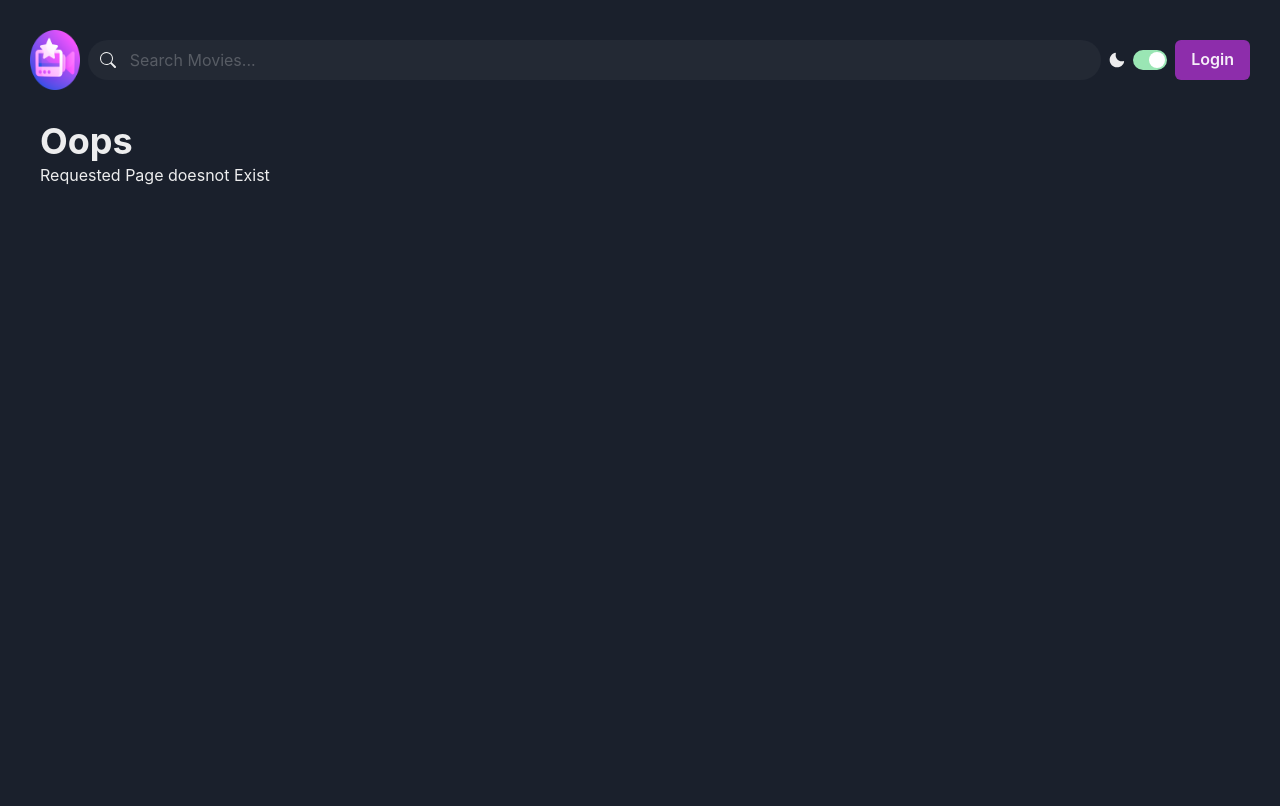
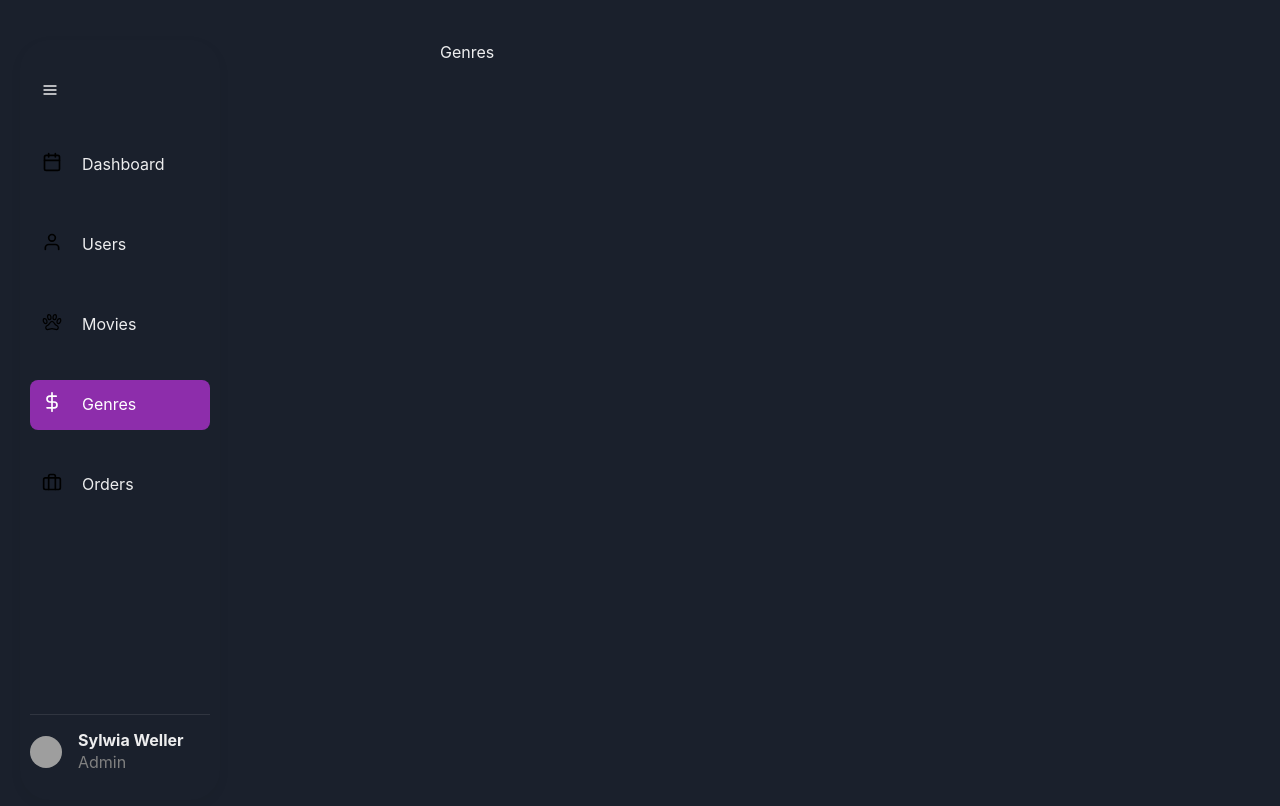
Before and after one commit to ShujaShah/Movie-Rental-FE, a React (Vite) app: page /admin-dashboard/genres in a window 1280 px wide. Shown: the top 806 px of the page. Built offline with nearby package versions, Linux system fonts and the light colour scheme; grey boxes are pictures that could not be loaded.

Commit message:
added admin routes

```diff
--- /dev/null
+++ b/src/components/admin-components/Dashboard.jsx
@@ -0,0 +1,11 @@
+import React from 'react';
+
+const Dashboard = () => {
+  return (
+    <>
+      <h1>Dashboard</h1>
+    </>
+  );
+};
+
+export default Dashboard;
--- /dev/null
+++ b/src/components/admin-components/Genres.jsx
@@ -0,0 +1,11 @@
+import React from 'react';
+
+const Genres = () => {
+  return (
+    <>
+      <h1>Genres</h1>
+    </>
+  );
+};
+
+export default Genres;
--- /dev/null
+++ b/src/components/admin-components/Movies.jsx
@@ -0,0 +1,11 @@
+import React from 'react';
+
+const Movies = () => {
+  return (
+    <>
+      <h1>Movies</h1>
+    </>
+  );
+};
+
+export default Movies;
--- a/src/components/admin-components/NavItem.jsx
+++ b/src/components/admin-components/NavItem.jsx
@@ -22,10 +22,15 @@ export default function NavItem({ icon, title, active, navSize, onClick }) {
     >
       <Menu placement="right">
         <Link
-          backgroundColor={active && '#AEC8CA'}
+          backgroundColor={active && '#8d2dab'}
+          color={active && '#fff '}
           p={3}
           borderRadius={8}
-          _hover={{ textDecor: 'none', backgroundColor: '#AEC8CA' }}
+          _hover={{
+            textDecor: 'none',
+            color: '#fff',
+            backgroundColor: '#8d2dab',
+          }}
           w={navSize == 'large' && '100%'}
           onClick={handleItemClick}
         >
@@ -34,7 +39,8 @@ export default function NavItem({ icon, title, active, navSize, onClick }) {
               <Icon
                 as={icon}
                 fontSize="xl"
-                color={active ? '#82AAAD' : 'gray.500'}
+                color={active ? '#fff' : '#000'}
+                _hover={{ textDecor: 'none', color: '#fff' }}
               />
               <Text ml={5} display={navSize == 'small' ? 'none' : 'flex'}>
                 {title}
--- /dev/null
+++ b/src/components/admin-components/Orders.jsx
@@ -0,0 +1,11 @@
+import React from 'react';
+
+const Orders = () => {
+  return (
+    <>
+      <h1>Orders</h1>
+    </>
+  );
+};
+
+export default Orders;
--- a/src/components/admin-components/Sidebar.jsx
+++ b/src/components/admin-components/Sidebar.jsx
@@ -18,7 +18,7 @@ import {
 } from 'react-icons/fi';
 import { IoPawOutline } from 'react-icons/io5';
 import NavItem from './NavItem';
-import { useNavigate } from 'react-router-dom';
+import { NavLink, useNavigate } from 'react-router-dom';
 
 export default function Sidebar() {
   const [navSize, changeNavSize] = useState('large');
@@ -59,18 +59,37 @@ export default function Sidebar() {
           navSize={navSize}
           icon={FiCalendar}
           title="Dashboard"
-          onClick={() => handleNavItemClick('/admin-dashboard/register')}
-          active
+          onClick={() => handleNavItemClick('/admin-dashboard/')}
+          active={location.pathname === '/admin-dashboard/'}
         />
         <NavItem
           navSize={navSize}
           icon={FiUser}
           title="Users"
-          onClick={() => handleNavItemClick('/admin-dashboard/login')}
+          onClick={() => handleNavItemClick('/admin-dashboard/users')}
+          active={location.pathname === '/admin-dashboard/users'}
         />
-        <NavItem navSize={navSize} icon={IoPawOutline} title="Movies" />
-        <NavItem navSize={navSize} icon={FiDollarSign} title="Genres" />
-        <NavItem navSize={navSize} icon={FiBriefcase} title="Orders" />
+        <NavItem
+          navSize={navSize}
+          icon={IoPawOutline}
+          title="Movies"
+          onClick={() => handleNavItemClick('/admin-dashboard/movies')}
+          active={location.pathname === '/admin-dashboard/movies'}
+        />
+        <NavItem
+          navSize={navSize}
+          icon={FiDollarSign}
+          title="Genres"
+          onClick={() => handleNavItemClick('/admin-dashboard/genres')}
+          active={location.pathname === '/admin-dashboard/genres'}
+        />
+        <NavItem
+          navSize={navSize}
+          icon={FiBriefcase}
+          title="Orders"
+          onClick={() => handleNavItemClick('/admin-dashboard/orders')}
+          active={location.pathname === '/admin-dashboard/orders'}
+        />
       </Flex>
 
       <Flex
--- /dev/null
+++ b/src/components/admin-components/Users.jsx
@@ -0,0 +1,11 @@
+import React from 'react';
+
+const Users = () => {
+  return (
+    <>
+      <h1>Users</h1>
+    </>
+  );
+};
+
+export default Users;
```
Also changed, not shown: src/routes.jsx (+9 -4 lines).
